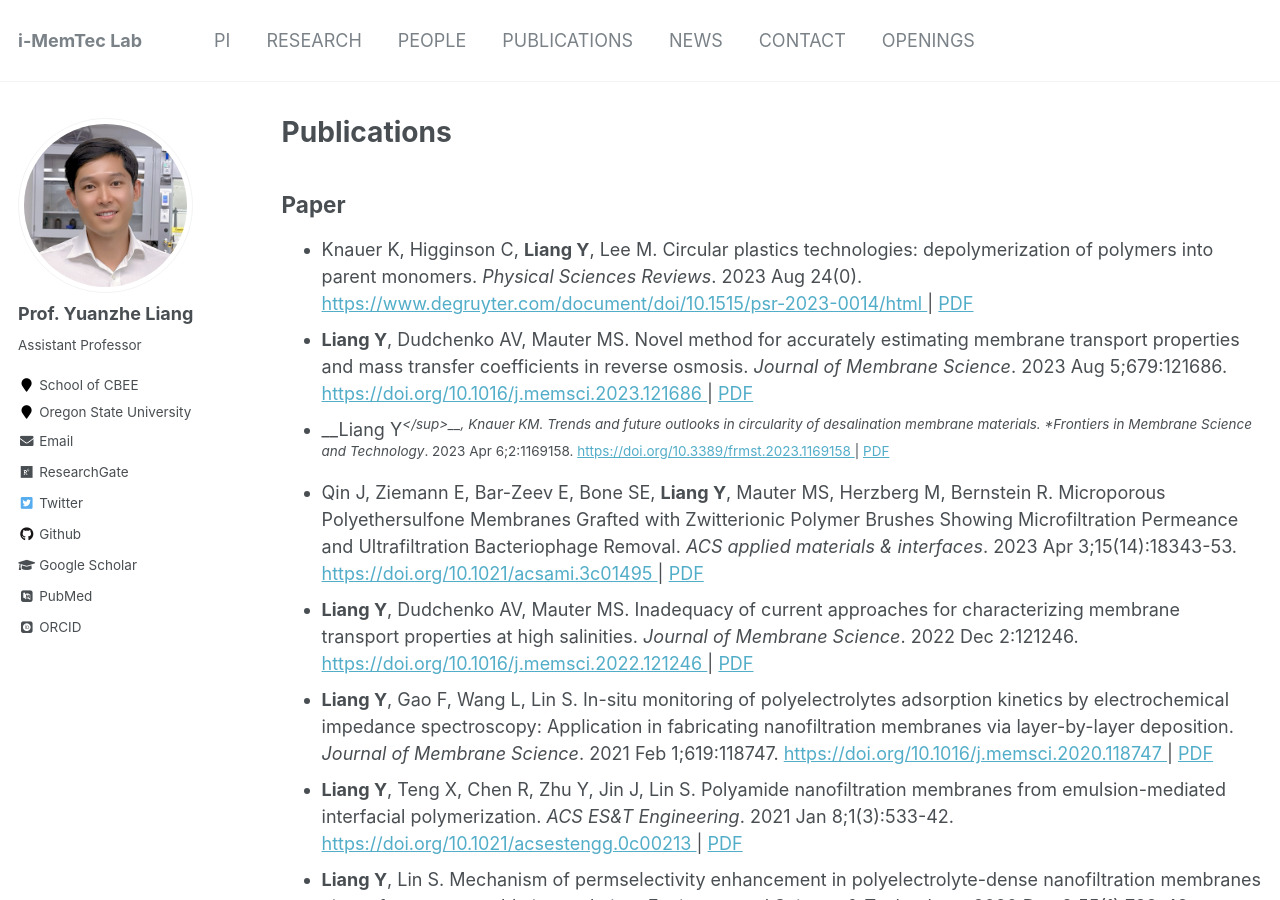
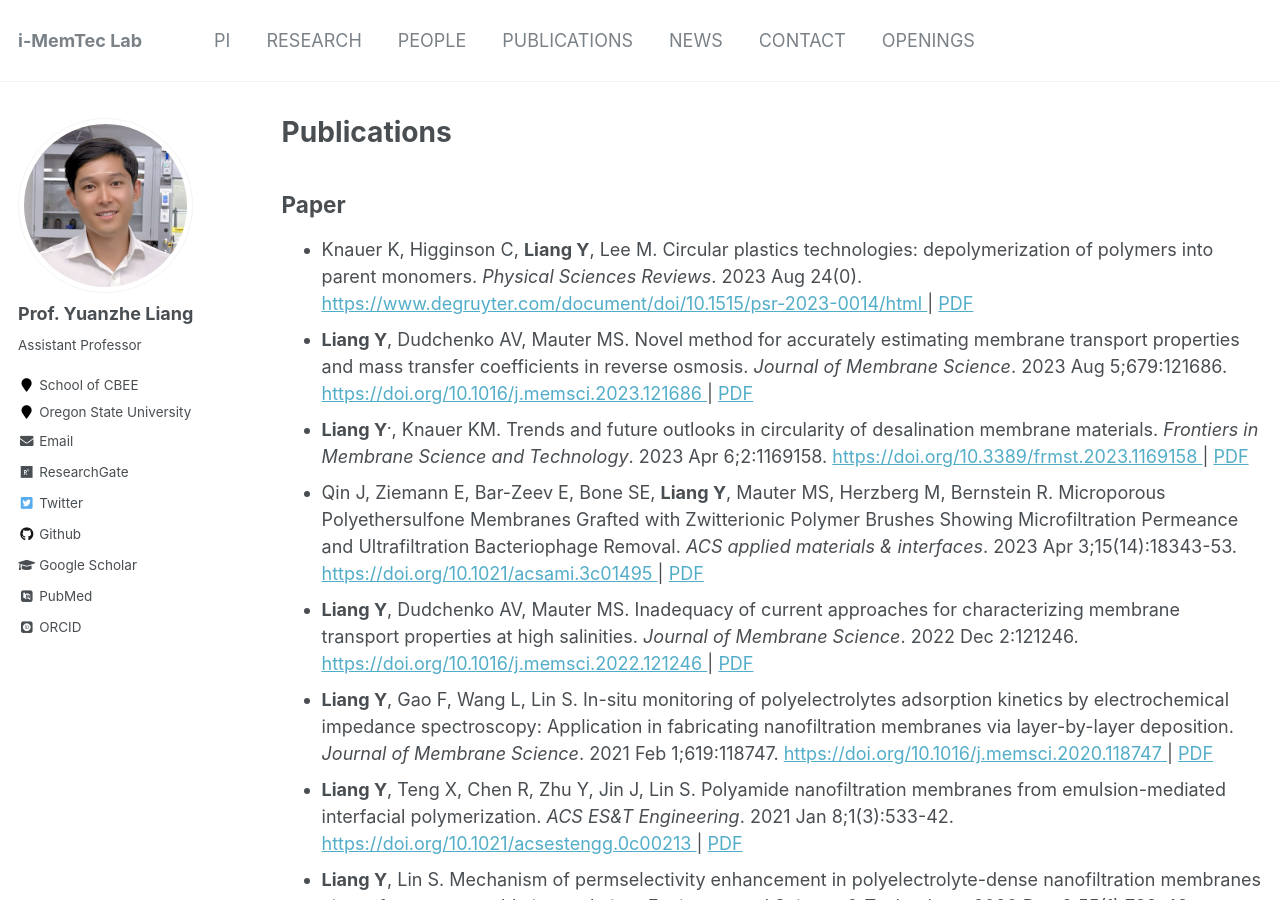
Before and after one commit to yuanzheliang/yuanzheliang.github.io, a Jekyll site: the page built from _pages/publications.md, in a window 1280 px wide and 900 px high. Built offline with Jekyll 4.4.1, drawn with Linux system fonts in a browser that asks for light colours; some web fonts are replaced.

Commit message:
Update publications.md

```diff
--- a/_pages/publications.md
+++ b/_pages/publications.md
@@ -10,7 +10,7 @@ author_profile: true
   <a href="https://www.degruyter.com/document/doi/10.1515/psr-2023-0014/html"> https://www.degruyter.com/document/doi/10.1515/psr-2023-0014/html </a> | [PDF](https://yuanzheliang.github.io/files/psr2023.pdf)
 * **Liang Y**, Dudchenko AV, Mauter MS. Novel method for accurately estimating membrane transport properties and mass transfer coefficients in reverse osmosis. *Journal of Membrane Science*. 2023 Aug 5;679:121686.
   <a href="https://doi.org/10.1016/j.memsci.2023.121686"> https://doi.org/10.1016/j.memsci.2023.121686 </a> | [PDF](https://yuanzheliang.github.io/files/jms2023.pdf)
-* __Liang Y<sup>*</sup>__, Knauer KM. Trends and future outlooks in circularity of desalination membrane materials. *Frontiers in Membrane Science and Technology*. 2023 Apr 6;2:1169158.
+* __Liang Y<sup>.</sup>__, Knauer KM. Trends and future outlooks in circularity of desalination membrane materials. *Frontiers in Membrane Science and Technology*. 2023 Apr 6;2:1169158.
   <a href="https://www.frontiersin.org/articles/10.3389/frmst.2023.1169158/full"> https://doi.org/10.3389/frmst.2023.1169158 </a> | [PDF](https://yuanzheliang.github.io/files/frmst2023.pdf)
 * Qin J, Ziemann E, Bar-Zeev E, Bone SE, **Liang Y**, Mauter MS, Herzberg M, Bernstein R. Microporous Polyethersulfone Membranes Grafted with Zwitterionic Polymer Brushes Showing Microfiltration Permeance and Ultrafiltration Bacteriophage Removal. *ACS applied materials & interfaces*. 2023 Apr 3;15(14):18343-53.
   <a href="https://doi.org/10.1021/acsami.3c01495"> https://doi.org/10.1021/acsami.3c01495 </a> | [PDF](https://yuanzheliang.github.io/files/acsami2023.pdf)
```
